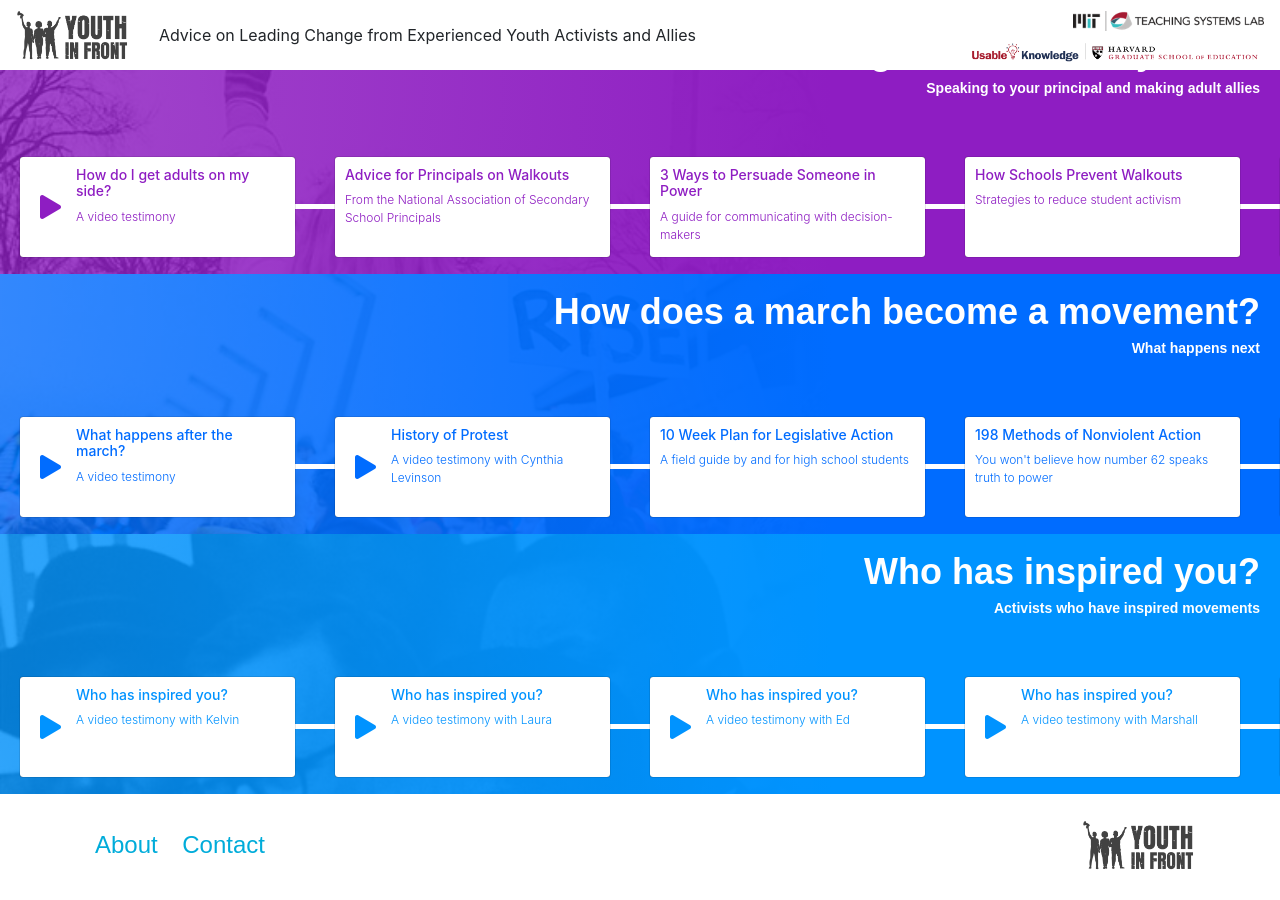
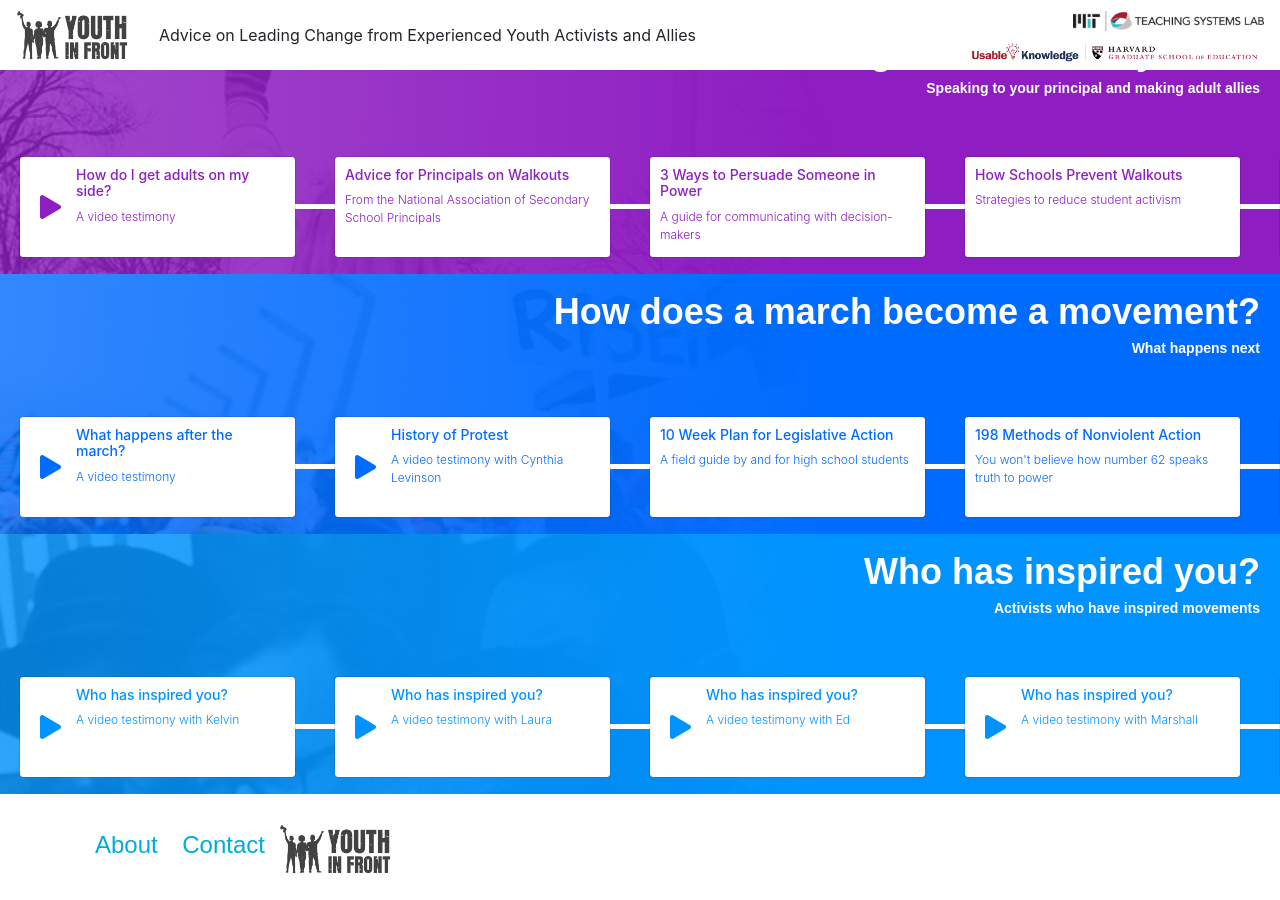
Before and after one commit to youthinfront/youthinfront-site, a Jekyll site: the page built from index.md, in a window 1280 px wide and 900 px high, scrolled down 1416 px. Built offline with Jekyll 4.4.1, drawn with Linux system fonts in a browser that asks for light colours; nearby versions of some CDN libraries.

Commit message:
Update default.html

```diff
--- a/_layouts/default.html
+++ b/_layouts/default.html
@@ -61,7 +61,7 @@
       <div class="container">
         <a class="footer-link no-underline color-3" href="/about.html">About</a>
         <a class="footer-link no-underline color-3" href="/contact.html">Contact</a>
-        <a class="float-right" href="/"><img class="page-logo" src="/images/logo-black-wide.png" /></a>
+        <a href="/"><img class="page-logo" src="/images/logo-black-wide.png" /></a>
       </div>
     </footer>
 
```
